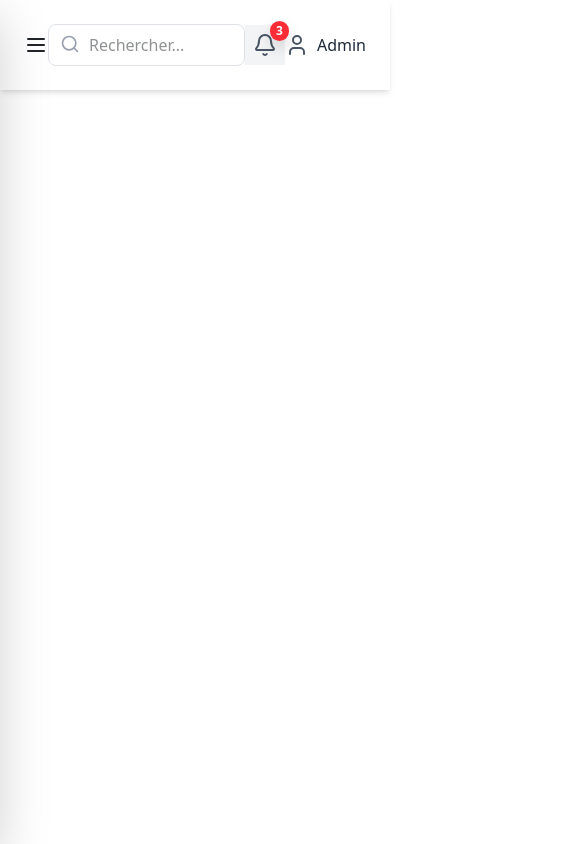
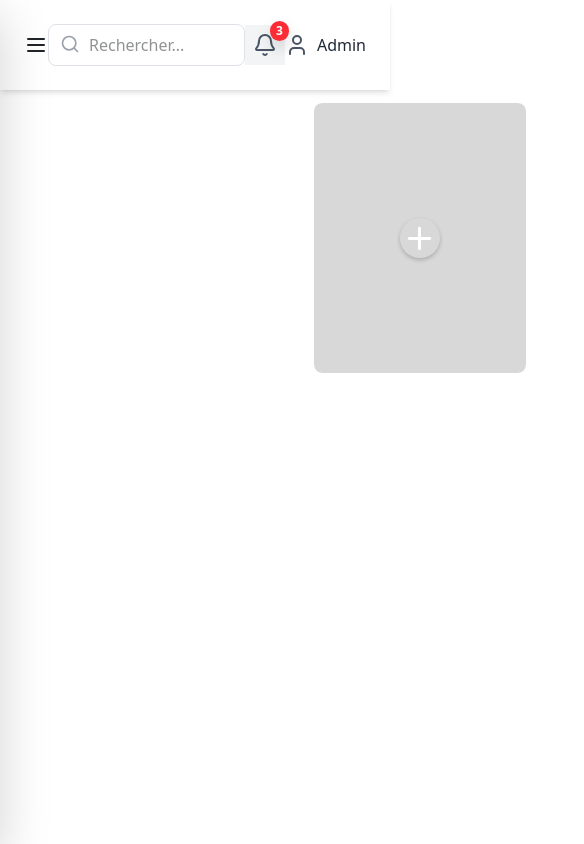
Before and after one commit to TokyFaniry/Back_office_evenement_reko, a React (Vite) app in the folder Frontend/: page / in a window 390 px wide. Shown: the whole page, 584 px wide, since content can reach past the window. Built offline with nearby package versions, Linux system fonts and the light colour scheme.

Commit message:
plus ajout

```diff
--- a/Frontend/index.html
+++ b/Frontend/index.html
@@ -4,6 +4,9 @@
     <meta charset="UTF-8" />
 
     <meta name="viewport" content="width=device-width, initial-scale=1.0" />
+    <link rel="preconnect" href="https://fonts.googleapis.com">
+<link rel="preconnect" href="https://fonts.gstatic.com" crossorigin>
+<link href="https://fonts.googleapis.com/css2?family=Antonio:wght@100..700&family=Open+Sans:ital,wght@0,300..800;1,300..800&family=Poppins:ital,wght@0,100;0,200;0,300;0,400;0,500;0,600;0,700;0,800;0,900;1,100;1,200;1,300;1,400;1,500;1,600;1,700;1,800;1,900&display=swap" rel="stylesheet">
     <title>BO_Events</title>
   </head>
   <body>
--- a/Frontend/src/App.jsx
+++ b/Frontend/src/App.jsx
@@ -1,6 +1,7 @@
 import React from "react";
 import { BrowserRouter as Router, Routes, Route } from "react-router-dom";
 import { Home } from "./components/Home.jsx";
+import { AjoutEvents } from "./components/AjoutEvents.jsx";
 import "./App.css";
 import "bootstrap/dist/css/bootstrap.min.css";
 import "bootstrap/dist/js/bootstrap.bundle.min.js";
@@ -12,6 +13,7 @@ function App() {
         <Router>
            <Routes>
                 <Route path="/" element={<Home/>} />
+                <Route path="/ajoutEvents" element={<AjoutEvents/>} />
            </Routes>
         </Router>
     );
--- /dev/null
+++ b/Frontend/src/assets/CSS/AjoutForm.css
@@ -0,0 +1,27 @@
+.ContenuAjoutForm{
+    position: absolute;
+    top: 5.5rem;
+    left: 16rem;
+    width: 84% !important;
+    display: flex;
+    flex-direction: column;
+    justify-content: center !important;
+    align-items: center !important;
+
+}
+
+.ContenuAjoutForm h3{
+    font-family: "Open Sans", sans-serif;
+  font-optical-sizing: auto;
+  font-weight: 600;
+  font-style: normal;
+  font-size: 23px;
+  font-variation-settings:
+    "wdth" 100;
+    margin: 10px 10px;
+}
+
+.formulaires{
+    text-align: start !important;
+    width: 95% !important;
+}
--- a/Frontend/src/assets/CSS/ContenuAccueil.css
+++ b/Frontend/src/assets/CSS/ContenuAccueil.css
@@ -1,8 +1,84 @@
-.contenuAccueil{
+.contenuAccueil {
     position: absolute;
     top: 5.5rem;
-    left:16rem;
-    background-color: rgb(0, 187, 124);
+    left: 16rem;
+    width: 84% !important;
+    height: auto;
+    display: flex;
+    flex-wrap: wrap;
+    gap: 10px;
+}
+
+.ajoutConcert {
+    height: 300px;
+    display: flex;
+    flex-direction: column-reverse;
+    justify-content: center;
+    align-items: center;
+    flex: 1 1 calc(25% - 10px);
+    max-width: calc(25% - 10px);
+}
+
+.ContenuAjoutConcert {
+    display: flex;
+    width: 70%;
+    height: 90%;
+    background-color: white;
+    border-radius: 8px;
+
+    position: relative;
+    overflow: hidden;
+    cursor: pointer;
+    justify-content: center;
+    align-items: center;
+}
+
+.ContenuAjoutConcert::before {
+    content: "";
+    position: absolute;
+    top: 0;
+    left: 0;
     width: 100%;
-    height: auto;
+    height: 100%;
+    background-color: rgba(177, 177, 177, 0.5);
+    border-radius: 8px;
+    transition: background-color 0.3s ease-in-out;
+    z-index: 1;
 }
+
+.ContenuAjoutConcert:hover::before {
+    background-color: rgba(155, 155, 155, 0.7);
+}
+
+.iconContainer {
+    display: flex;
+    justify-content: center;
+    align-items: center;
+    width: 40px;
+    height: 40px;
+
+    border-radius: 50%;
+    box-shadow: 0 2px 4px rgba(0, 0, 0, 0.2);
+    cursor: pointer;
+    transition: transform 0.1s ease-in-out;
+    position: relative;
+    z-index: 2;
+}
+
+.iconContainer:hover {
+    transform: scale(1.1);
+}
+
+@media (max-width: 992px) {
+    .ajoutConcert {
+        flex: 1 1 calc(50% - 10px);
+        max-width: calc(50% - 10px);
+    }
+}
+
+@media (max-width: 576px) {
+    .ajoutConcert {
+        flex: 1 1 100%;
+        max-width: 100%;
+    }
+}
--- /dev/null
+++ b/Frontend/src/components/AjoutEvents.jsx
@@ -0,0 +1,15 @@
+import React from 'react';
+import SideBar from "./contenu/SideBar";
+import Navbar from './contenu/navbar';
+import { AjoutForm } from './contenu/AjoutForm';
+
+
+export function AjoutEvents() {
+    return(
+        <div>
+            <Navbar/>
+            <SideBar/>
+            <AjoutForm/>
+        </div>
+    );
+}
--- /dev/null
+++ b/Frontend/src/components/contenu/AjoutForm.jsx
@@ -0,0 +1,28 @@
+import "../../assets/CSS/AjoutForm.css";
+
+
+export function AjoutForm(){
+
+    return(
+    <div className="ContenuAjoutForm">
+        <h3>Ajouter un évènement</h3>
+
+        <div className="formulaires">
+            <div className="mb-3">
+                <label htmlFor="exampleFormControlInput1" className="form-label">Titre de l'évènement</label>
+                <input type="email" className="form-control"  />
+            </div>
+            <label>Type</label>
+            <select className="form-select" aria-label="Default select example">
+                <option selected>Concert</option>
+                <option value="1">Cabaret</option>
+                <option value="2">Autres</option>
+            </select>
+            <div className="mb-3">
+                <label htmlFor="exampleFormControlTextarea1" className="form-label">Description</label>
+                <textarea className="form-control" id="exampleFormControlTextarea1" rows="3"></textarea>
+            </div>
+        </div>
+    </div>
+    );
+}
--- a/Frontend/src/components/contenu/ContenuAccueil.jsx
+++ b/Frontend/src/components/contenu/ContenuAccueil.jsx
@@ -1,11 +1,18 @@
+import { Link } from "react-router-dom";
 import "../../assets/CSS/ContenuAccueil.css";
+import { Plus } from "lucide-react";
 
-export default function ContenuAccueil(){
-    return(
+
+export default function ContenuAccueil() {
+    return (
         <div className="contenuAccueil container">
-            <div className="ajoutConcert">
-
-            </div>
+            <Link to="/ajoutEvents" className="ajoutConcert col-md-3 col-sm-6 col-12">
+                <div className="ContenuAjoutConcert">
+                    <div className="iconContainer">
+                        <Plus size={35} color="white" />
+                    </div>
+                </div>
+            </Link>
         </div>
     );
 }
```
